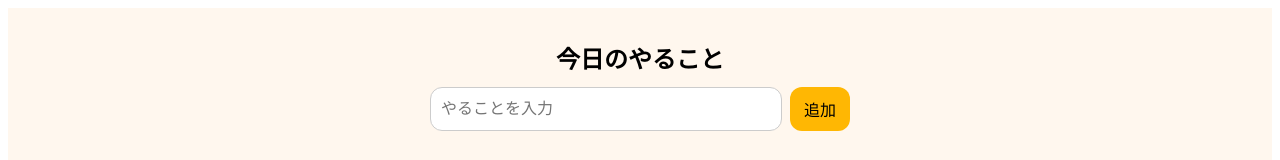
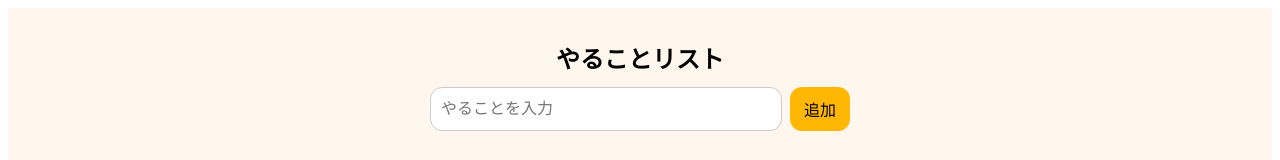
Before and after one commit to mssnkmryrk-a11y/buy-list-app, a React (Vite) app: page / in a window 1280 px wide. Shown: the top 160 px of the page. Built offline with nearby package versions, Linux system fonts and the light colour scheme.

Commit message:
Change header text from '今日のやること' to 'やることリスト'

```diff
--- a/src/App.tsx
+++ b/src/App.tsx
@@ -42,7 +42,7 @@
 
   return (
     <div style={styles.page}>
-      <h1 style={styles.title}>今日のやること</h1>
+      <h1 style={styles.title}>やることリスト</h1>
 
       {/* 入力フォーム */}
       <form
```
